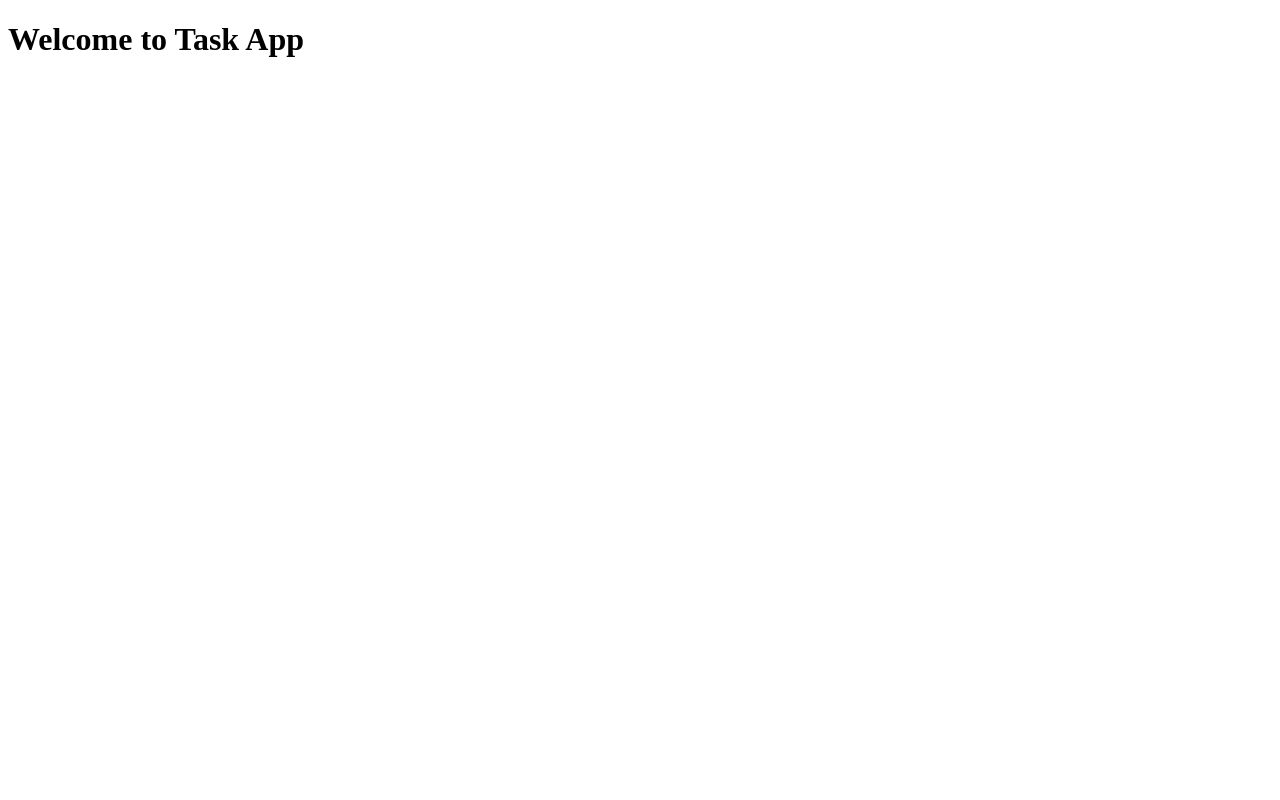
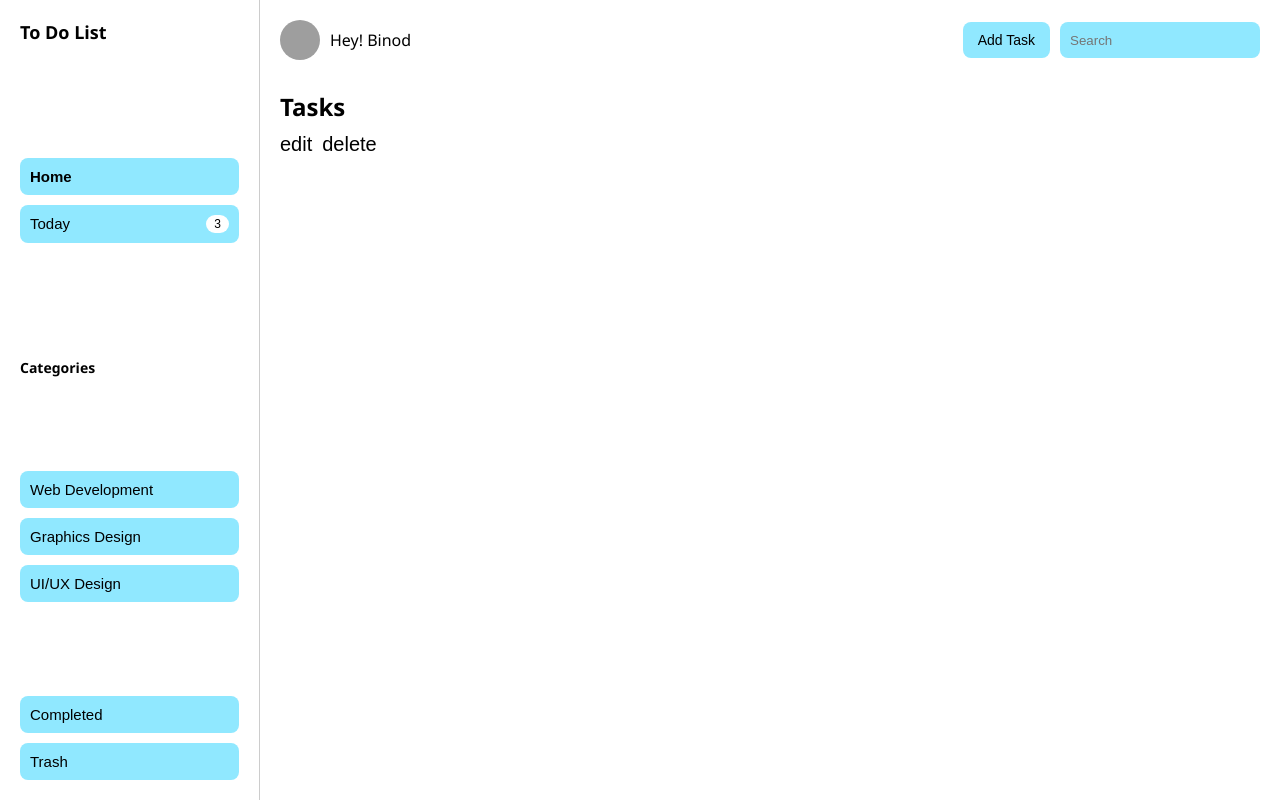
Before and after one commit to Binod1028/task-app, a plain HTML site: page index.html in a window 1280 px wide. Drawn offline with Linux system fonts and the light colour scheme; grey boxes are pictures that could not be loaded.

Commit message:
Add files via upload

```diff
--- a/index.html
+++ b/index.html
@@ -1,10 +1,58 @@
-<!-- index.html -->
 <!DOCTYPE html>
-<html>
+<html lang="en">
 <head>
-  <title>Task App</title>
+  <meta charset="UTF-8" />
+  <meta name="viewport" content="width=device-width, initial-scale=1.0"/>
+  <title>To Do List</title>
+  <link rel="stylesheet" href="style.css"/>
 </head>
 <body>
-  <h1>Welcome to Task App</h1>
+  <div class="container">
+    <!-- Sidebar -->
+    <div class="sidebar">
+      <div class="logo"> <span>To Do List</span></div>
+
+      <div class="menu">
+        <button class="btn active"> Home</button>
+        <button class="btn"> Today <span class="badge">3</span></button>
+      </div>
+
+      <div class="section-title">
+        Categories <span class="plus"></span>
+      </div>
+      <div class="categories">
+        <button class="btn"> Web Development</button>
+        <button class="btn"> Graphics Design</button>
+        <button class="btn"> UI/UX Design</button>
+      </div>
+
+      <div class="footer-buttons">
+        <button class="btn"> Completed</button>
+        <button class="btn"> Trash</button>
+      </div>
+    </div>
+
+    <!-- Main Content -->
+    <div class="main">
+      <div class="topbar">
+        <div class="user-info">
+          <img src="https://i.pravatar.cc/50" alt="Profile" />
+          <span>Hey! Binod</span>
+        </div>
+        <div class="actions">
+          <button class="add-btn">Add Task </button>
+          <input type="text" placeholder="Search" class="search-bar" />
+        </div>
+      </div>
+
+      <div class="task-section">
+        <h2>Tasks</h2>
+        <div class="task-actions">
+          <button>edit</button>
+          <button>delete</button>
+        </div>
+      </div>
+    </div>
+  </div>
 </body>
 </html>
--- /dev/null
+++ b/style.css
@@ -0,0 +1,144 @@
+* {
+  margin: 0;
+  padding: 0;
+  box-sizing: border-box;
+}
+
+body {
+  font-family: 'Segoe UI', sans-serif;
+  background-color: #f5f5f5;
+}
+
+.container {
+  display: flex;
+  height: 100vh;
+}
+
+/* Sidebar */
+.sidebar {
+  width: 260px;
+  background-color: #fff;
+  padding: 20px;
+  display: flex;
+  flex-direction: column;
+  justify-content: space-between;
+  border-right: 1px solid #ccc;
+}
+
+.logo {
+  font-size: 18px;
+  font-weight: bold;
+  margin-bottom: 20px;
+}
+
+.menu,
+.categories,
+.footer-buttons {
+  display: flex;
+  flex-direction: column;
+  gap: 10px;
+}
+
+.btn {
+  background-color: #90e8ff;
+  border: none;
+  padding: 10px;
+  border-radius: 8px;
+  text-align: left;
+  cursor: pointer;
+  font-size: 15px;
+}
+
+.btn.active {
+  font-weight: bold;
+}
+
+.badge {
+  float: right;
+  background-color: #fff;
+  color: #000;
+  border-radius: 20px;
+  padding: 2px 8px;
+  font-size: 12px;
+}
+
+.section-title {
+  margin-top: 20px;
+  font-size: 14px;
+  font-weight: bold;
+  display: flex;
+  justify-content: space-between;
+  align-items: center;
+}
+
+.plus {
+  font-size: 18px;
+  cursor: pointer;
+}
+
+/* Main Content */
+.main {
+  flex: 1;
+  padding: 20px;
+  background-color: #fff;
+}
+
+.topbar {
+  display: flex;
+  justify-content: space-between;
+  align-items: center;
+}
+
+.user-info {
+  display: flex;
+  align-items: center;
+  gap: 10px;
+}
+
+.user-info img {
+  width: 40px;
+  height: 40px;
+  border-radius: 50%;
+}
+
+.actions {
+  display: flex;
+  gap: 10px;
+}
+
+.add-btn {
+  background-color: #90e8ff;
+  border: none;
+  padding: 10px 15px;
+  border-radius: 8px;
+  font-size: 14px;
+  cursor: pointer;
+}
+
+.search-bar {
+  padding: 10px;
+  border-radius: 8px;
+  border: none;
+  background-color: #90e8ff;
+  width: 200px;
+}
+
+.task-section {
+  margin-top: 30px;
+}
+
+.task-section h2 {
+  margin-bottom: 10px;
+}
+
+.task-actions {
+  display: flex;
+  gap: 10px;
+}
+
+.task-actions button {
+  background: none;
+  border: none;
+  font-size: 20px;
+  cursor: pointer;
+}
```
